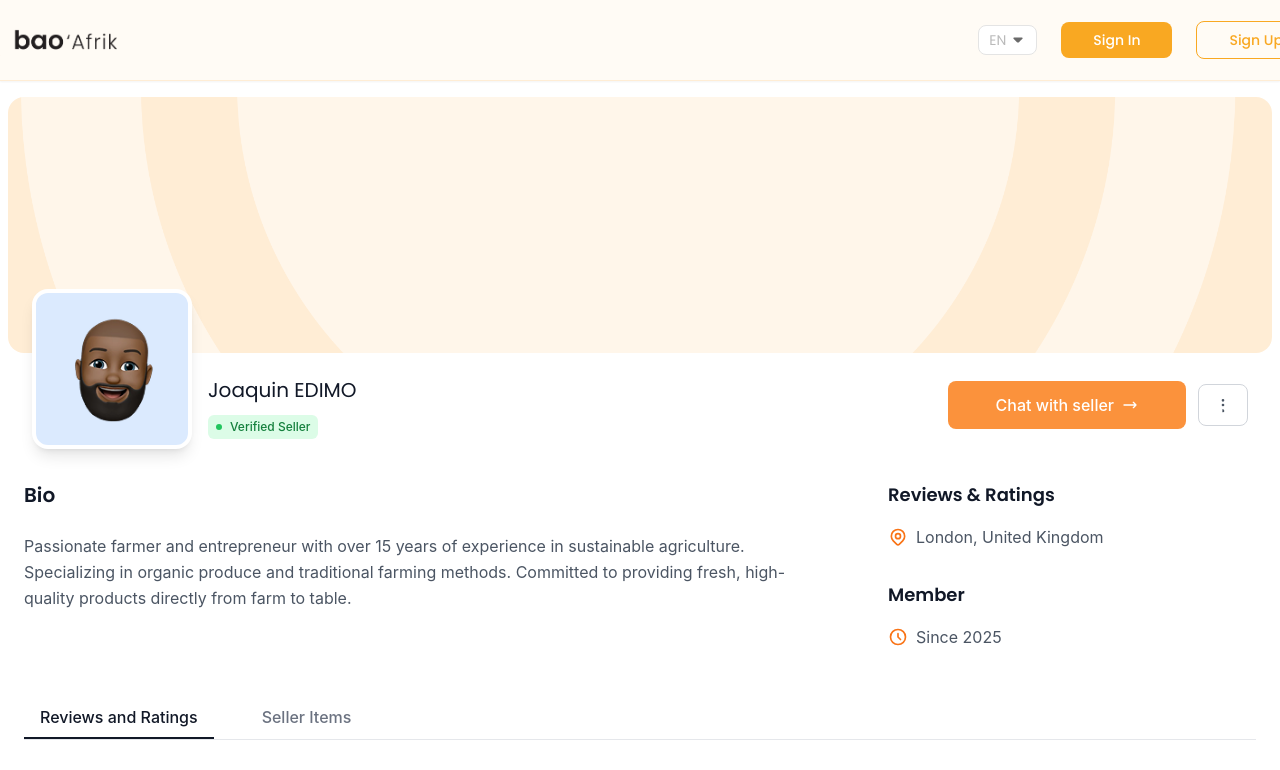
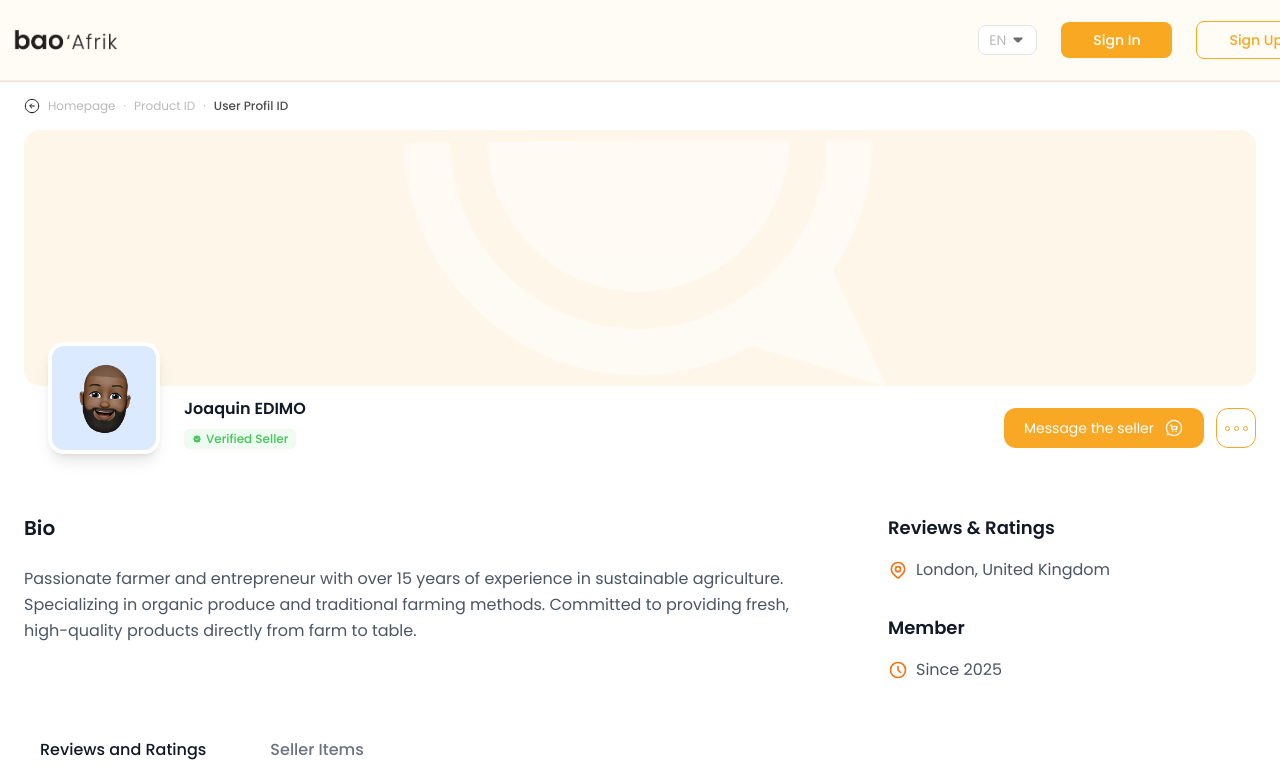
Before and after one commit to Bao-Technologies-and-Travels/BaoAfrik, a React (Create React App) app: page /seller/1 in a window 1280 px wide. Shown: the top 770 px of the page. Built offline with nearby package versions, Linux system fonts and the light colour scheme; the HTML template or start-up script is replaced by a standard one.

Commit message:
Refactor SellerProfile component to include Header and enhance layout with improved navigation elements. Update styles for cover image, avatar, and buttons for better visual consistency and user experience across devices.

```diff
--- a/src/App.tsx
+++ b/src/App.tsx
@@ -67,13 +67,10 @@ function AppContent() {
     );
   }
 
-  // For seller profile pages on mobile, render without header
+  // For seller profile pages, render without header (Header is now in SellerProfile component)
   if (isSellerProfilePage) {
     return (
       <div className="min-h-screen flex flex-col bg-gray-50">
-        <div className="hidden lg:block">
-          <Header showSearchBar={false} isProductDetailPage={false} />
-        </div>
         <main className="flex-1">
           <Routes>
             <Route path="/seller/:sellerId" element={<SellerProfile />} />
--- a/src/pages/SellerProfile.tsx
+++ b/src/pages/SellerProfile.tsx
@@ -4,6 +4,10 @@ import Header from '../components/layout/Header';
 import Footer from '../components/layout/Footer';
 import sellerAvatar from '../assets/images/logos/avatar.png';
 import defaultCoverImage from '../assets/images/logos/8.png';
+import arrowLeftIcon from '../assets/images/pre/arrow-left.svg';
+import verifyIcon from '../assets/images/pre/verify.svg';
+import basketIcon from '../assets/images/pre/basket.png';
+import logoIcon from '../assets/images/logos/ba-brand-icon-colored.png';
 // Import product images from pre folder
 import pre1 from '../assets/images/pre/1.png';
 import pre2 from '../assets/images/pre/2.png';
@@ -192,59 +196,150 @@ const SellerProfile: React.FC = () => {
   }
 
   return (
-    <div className="min-h-screen bg-white">
+    <div className="min-h-screen bg-white" style={{ fontFamily: 'Poppins, sans-serif' }}>
+      <Header />
 
-
+      {/* Gray Divider below Header */}
+      <div style={{ width: '100%', height: '1px', backgroundColor: '#E9E9E9' }}></div>
 
       {/* Cover Page Section - Desktop */}
-      <div className="hidden lg:block px-2 py-4 relative">
-        <div className="w-full">
-          <div className="bg-orange-100 h-64 rounded-2xl relative overflow-hidden w-full">
-            {/* Cover Image */}
+      <div className="hidden lg:block py-4 relative" style={{ backgroundColor: '#FFFFFF' }}>
+        <div className="max-w-7xl mx-auto px-6">
+          {/* Breadcrumbs */}
+          <nav className="flex items-center space-x-2 text-xs mb-4">
             <img
-              src={seller.coverPhoto || defaultCoverImage}
-              alt="Cover Photo"
-              className="w-full h-full object-cover"
+              src={arrowLeftIcon}
+              alt="Back"
+              className="w-4 h-4 cursor-pointer"
+              onClick={() => navigate('/')}
             />
+            <span
+              className="hover:text-gray-700 cursor-pointer"
+              style={{ color: '#BABABA' }}
+              onClick={() => navigate('/')}
+            >
+              Homepage
+            </span>
+            <span style={{ color: '#BABABA' }}>·</span>
+            <span
+              className="hover:text-gray-700 cursor-pointer"
+              style={{ color: '#BABABA' }}
+              onClick={() => navigate(-1)}
+            >
+              Product ID
+            </span>
+            <span style={{ color: '#BABABA' }}>·</span>
+            <span className="font-medium" style={{ color: '#4D4D4D' }}>User Profil ID</span>
+          </nav>
+
+          {/* Cover Image Container */}
+          <div className="relative">
+            <div className="h-64 rounded-2xl relative overflow-hidden" style={{ backgroundColor: '#FEF6E9' }}>
+              {/* Decorative Logo Watermark */}
+              <div className="absolute" style={{ left: '50%', top: '15%', transform: 'translate(-50%, -50%)', width: '150%', height: '170%' }}>
+                <div
+                  style={{
+                    position: 'absolute',
+                    width: '100%',
+                    height: '100%',
+                    background: `url(${logoIcon}) no-repeat center`,
+                    backgroundSize: 'contain',
+                    opacity: '0.5',
+                    filter: 'brightness(0) invert(1) brightness(2)'
+                  }}
+                />
+              </div>
             </div>
 
             {/* Profile Avatar - Half in cover, positioned for left alignment */}
-          <div className="absolute left-8 bottom-[-80px]">
-            <div className="w-40 h-40 bg-blue-100 rounded-2xl flex items-center justify-center shadow-lg border-4 border-white">
+            <div className="absolute left-6 bottom-[-68px]">
+              <div className="w-28 h-28 bg-blue-100 rounded-2xl flex items-center justify-center shadow-lg border-4 border-white">
                 <img
                   src={seller.avatar}
                   alt={seller.name}
-                className="w-36 h-36 rounded-xl object-cover"
+                  className="w-24 h-24 rounded-xl object-cover"
                 />
               </div>
             </div>
 
             {/* Chat Button - Positioned at right side of cover */}
-          <div className="absolute right-8 bottom-[-60px]">
+            <div className="absolute right-0 bottom-[-62px]">
               <div className="flex items-center space-x-3">
-              <button className="bg-orange-400 text-white px-8 xl:px-12 py-3 rounded-lg hover:bg-orange-500 transition-colors font-medium flex items-center space-x-2">
-                <span>Chat with seller</span>
-                <svg className="w-4 h-4" fill="none" stroke="currentColor" viewBox="0 0 24 24">
-                  <path strokeLinecap="round" strokeLinejoin="round" strokeWidth={2} d="M17 8l4 4m0 0l-4 4m4-4H3" />
-                </svg>
+                <button
+                  className="hover:opacity-90 transition-opacity"
+                  style={{
+                    display: 'flex',
+                    height: '40px',
+                    padding: '8px 20px',
+                    justifyContent: 'center',
+                    alignItems: 'center',
+                    gap: '10px',
+                    backgroundColor: '#F9A825',
+                    color: 'white',
+                    borderRadius: '12px',
+                    fontWeight: '400',
+                    fontSize: '14px'
+                  }}
+                >
+                  <span>Message the seller</span>
+                  <img src={basketIcon} alt="Cart" className="w-5 h-5" style={{ filter: 'brightness(0) invert(1)' }} />
                 </button>
-              <button className="px-4 py-3 border border-gray-300 rounded-lg hover:bg-gray-50 transition-colors bg-white">
-                <svg className="w-4 h-4 text-gray-600" fill="none" stroke="currentColor" viewBox="0 0 24 24">
-                  <path strokeLinecap="round" strokeLinejoin="round" strokeWidth={2} d="M12 5v.01M12 12v.01M12 19v.01M12 6a1 1 0 110-2 1 1 0 010 2zm0 7a1 1 0 110-2 1 1 0 010 2zm0 7a1 1 0 010 2z" />
-                </svg>
+                <button
+                  className="hover:bg-gray-50 transition-colors"
+                  style={{
+                    width: '40px',
+                    height: '40px',
+                    backgroundColor: 'white',
+                    border: '1px solid #F9A825',
+                    borderRadius: '12px',
+                    display: 'flex',
+                    justifyContent: 'center',
+                    alignItems: 'center'
+                  }}
+                >
+                  <div className="flex space-x-1">
+                    <div
+                      style={{
+                        width: '5px',
+                        height: '5px',
+                        backgroundColor: 'white',
+                        border: '1.5px solid #F9A825',
+                        borderRadius: '50%'
+                      }}
+                    ></div>
+                    <div
+                      style={{
+                        width: '5px',
+                        height: '5px',
+                        backgroundColor: 'white',
+                        border: '1.5px solid #F9A825',
+                        borderRadius: '50%'
+                      }}
+                    ></div>
+                    <div
+                      style={{
+                        width: '5px',
+                        height: '5px',
+                        backgroundColor: 'white',
+                        border: '1.5px solid #F9A825',
+                        borderRadius: '50%'
+                      }}
+                    ></div>
+                  </div>
                 </button>
               </div>
             </div>
 
             {/* Name and Status - Positioned next to avatar */}
-          <div className="absolute left-52 bottom-[-70px]">
-            <h1 className="text-xl text-gray-900 mb-2">{seller.name}</h1>
+            <div className="absolute left-40 bottom-[-65px]">
+              <h1 className="text-base font-semibold text-gray-900 mb-1.5">{seller.name}</h1>
               {seller.isVerified && (
-              <div className="inline-flex items-center space-x-2 bg-green-100 text-green-700 px-2 py-1 rounded-md">
-                <div className="w-1.5 h-1.5 bg-green-500 rounded-full"></div>
-                <span className="text-xs font-medium">Verified Seller</span>
+                <div className="inline-flex items-center space-x-1 px-2 py-0.5 rounded-md" style={{ backgroundColor: '#EDFBF0' }}>
+                  <img src={verifyIcon} alt="Verified" className="w-2.5 h-2.5" />
+                  <span className="text-xs font-medium" style={{ color: '#45C55B' }}>Verified Seller</span>
                 </div>
               )}
+            </div>
           </div>
         </div>
       </div>
@@ -273,12 +368,12 @@ const SellerProfile: React.FC = () => {
         {/* Profile Content Overlay */}
         <div className="px-4 md:px-6 pb-6 relative">
           {/* Profile Avatar - Positioned like desktop */}
-          <div className="absolute left-4 md:left-6 -top-10">
-            <div className="w-20 h-20 md:w-24 md:h-24 bg-blue-100 rounded-2xl flex items-center justify-center shadow-lg border-4 border-white">
+          <div className="absolute left-4 md:left-6 -top-8">
+            <div className="w-16 h-16 md:w-20 md:h-20 bg-blue-100 rounded-2xl flex items-center justify-center shadow-lg border-4 border-white">
               <img
                 src={seller.avatar}
                 alt={seller.name}
-                className="w-16 h-16 md:w-20 md:h-20 rounded-xl object-cover"
+                className="w-14 h-14 md:w-16 md:h-16 rounded-xl object-cover"
               />
             </div>
           </div>
@@ -286,16 +381,16 @@ const SellerProfile: React.FC = () => {
           {/* Verified Badge - Moved Down */}
           <div className="absolute right-4 md:right-6 top-2">
             {seller.isVerified && (
-              <div className="inline-flex items-center space-x-1 bg-green-100 text-green-700 px-1.5 py-0.5 md:px-2 md:py-1 rounded-lg text-xs md:text-sm whitespace-nowrap">
-                <div className="w-1 h-1 md:w-1.5 md:h-1.5 bg-green-500 rounded-full"></div>
-                <span className="font-medium">Verified Seller</span>
+              <div className="inline-flex items-center space-x-1 px-1.5 py-0.5 md:px-2 md:py-1 rounded-lg text-xs md:text-sm whitespace-nowrap" style={{ backgroundColor: '#EDFBF0' }}>
+                <img src={verifyIcon} alt="Verified" className="w-2.5 h-2.5 md:w-3 md:h-3" />
+                <span className="font-medium" style={{ color: '#45C55B' }}>Verified Seller</span>
               </div>
             )}
           </div>
 
           {/* Name and Info - Below Avatar */}
-          <div className="pt-12 md:pt-14">
-            <h1 className="text-lg md:text-xl font-semibold text-gray-900 mb-2">{seller.name}</h1>
+          <div className="pt-10 md:pt-12">
+            <h1 className="text-base md:text-lg font-semibold text-gray-900 mb-2">{seller.name}</h1>
 
             {/* Location, Member Info, and Rating */}
             <div className="flex items-start justify-between mb-3">
```
Lines whose indentation alone changed are shown as unchanged.
